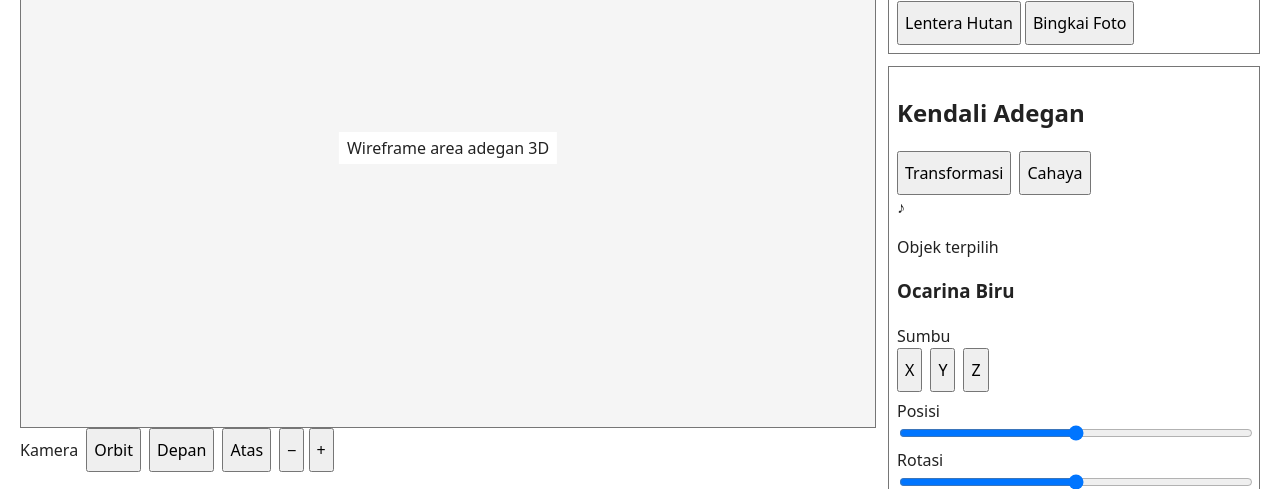
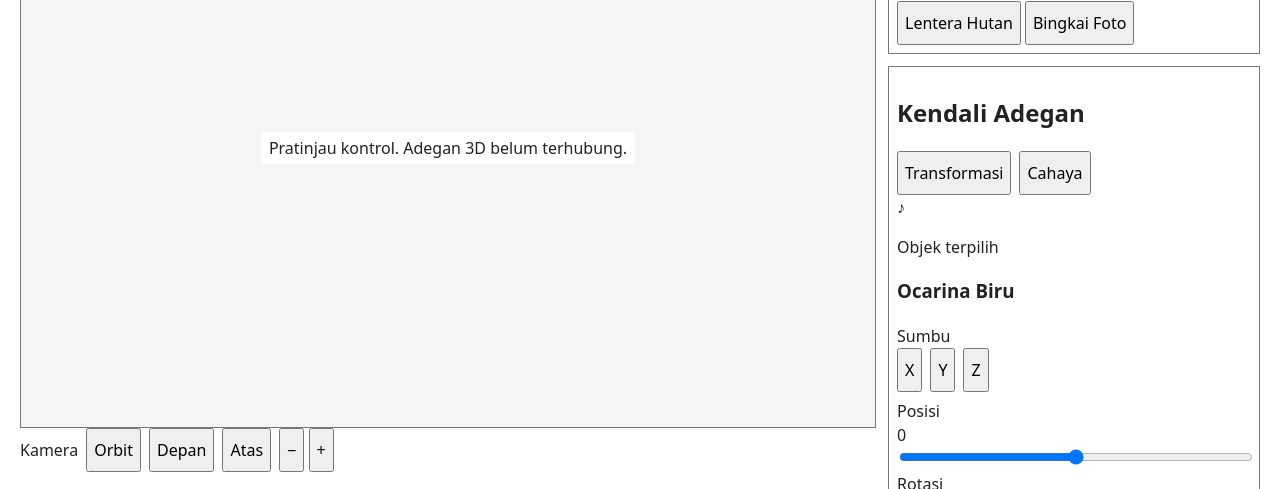
Before and after one commit to jagung-huea/ComputerGraphics-Tugas3, a plain HTML site: page Project/index.html in a window 1280 px wide. Both pictures are taken after a click on the tab "Transformasi". Shown: the part 311-800 px from the top of the page. Drawn offline with Linux system fonts and the light colour scheme.

Commit message:
bikin tab bisa pindah sama angka slider ikut gerak

```diff
--- /dev/null
+++ b/Project/app.js
@@ -0,0 +1,25 @@
+(function previewControls() {
+ const buttons=(selector)=>[...document.querySelectorAll(selector)];
+ const byId=(id)=>document.getElementById(id);
+ for (const key of ['view','object','axis','time']) {
+  const group=buttons('button[data-'+key+']');
+  for (const button of group) button.addEventListener('click',()=>{
+   for (const item of group) item.setAttribute('aria-pressed',String(item===button));
+   if (key==='object') byId('object-name').textContent=button.textContent;
+   if (key==='view') byId('view-name').textContent=button.textContent;
+  });
+ }
+ for (const tab of buttons('[role="tab"]')) tab.addEventListener('click',()=>{
+  for (const item of buttons('[role="tab"]')) {
+   item.setAttribute('aria-selected',String(item===tab));
+   item.tabIndex=item===tab?0:-1;
+   byId(item.getAttribute('aria-controls')).hidden=item!==tab;
+  }
+ });
+ for (const input of buttons('input[type="range"]')) {
+  const display=()=>{byId(input.id+'-value').value=input.value;};
+  input.addEventListener('input',display);
+  display();
+ }
+ byId('open-guide').addEventListener('click',()=>byId('guide-dialog').showModal());
+})();
--- a/Project/index.html
+++ b/Project/index.html
@@ -7,6 +7,7 @@
   <title>Ocarina of Time | LUSH RUIN</title>
   <link rel="icon" href="data:,">
   <link rel="stylesheet" href="./styles.css">
+  <script defer src="./app.js"></script>
 </head>
 <body>
   <header class="site-header">
@@ -34,7 +35,7 @@
             <span class="corner bottom-left" aria-hidden="true"></span><span class="corner bottom-right" aria-hidden="true"></span>
             <div class="view-label" id="view-name">Pratinjau kamera</div>
             <div class="compass" aria-hidden="true"><b>U</b><span id="compass-needle"></span></div>
-            <p id="scene-message" class="scene-message" role="status">Wireframe area adegan 3D</p>
+            <p id="scene-message" class="scene-message" role="status">Pratinjau kontrol. Adegan 3D belum terhubung.</p>
             <span id="object-marker" class="object-marker" hidden aria-hidden="true"></span>
             <p class="scene-hint" hidden><span id="mouse-orbit-hint">Seret untuk memutar · </span>Gulir untuk zoom</p>
             <p class="touch-hint" hidden><span id="touch-orbit-hint">Geser untuk memutar · </span>Cubit untuk zoom</p>
@@ -104,7 +105,7 @@
           <p class="panel-note">Pilih artefak dari daftar atau klik modelnya di adegan.</p>
         </section>
 
-        <section class="panel" id="light-panel" role="tabpanel" aria-labelledby="light-tab">
+        <section class="panel" id="light-panel" role="tabpanel" aria-labelledby="light-tab" hidden>
           <div class="selection">
             <span id="light-symbol" class="object-icon light-symbol" aria-hidden="true">☼</span>
             <div><p class="selection-label" id="light-time">Pencahayaan siang</p><h3>Cahaya Utama</h3></div>
```
